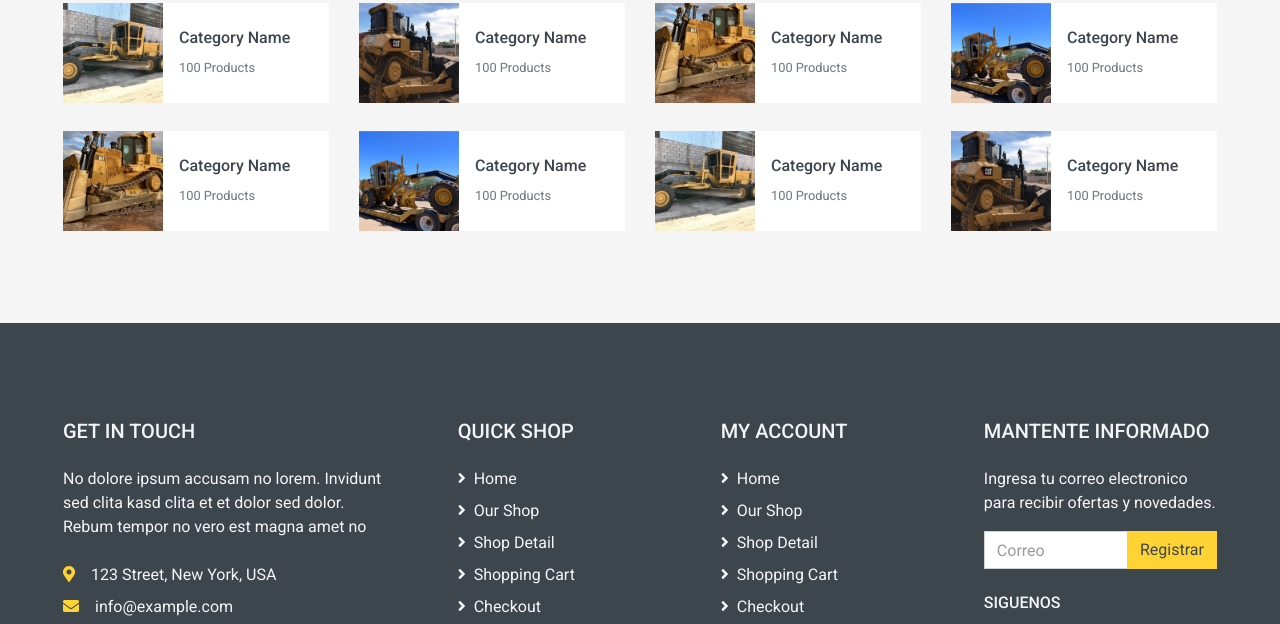
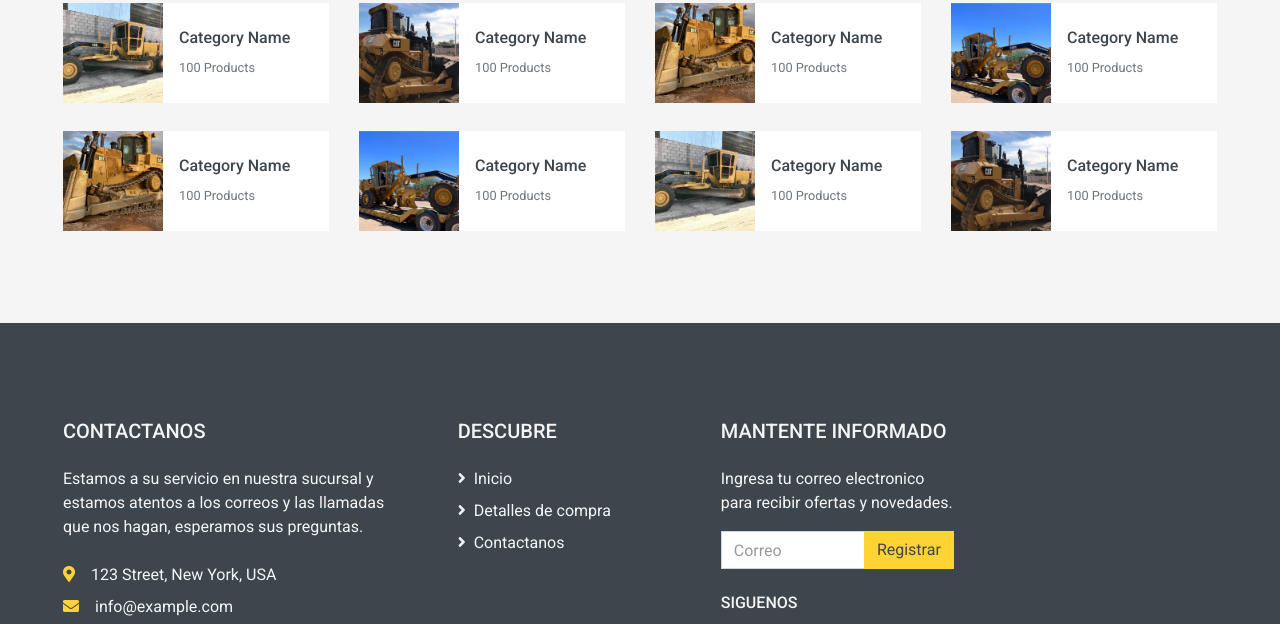
Before and after one commit to byncvn/Webdev, a plain HTML site: page index.html in a window 1280 px wide. Shown: the part 998-1622 px from the top of the page. Drawn offline with nearby package versions, Linux system fonts and the light colour scheme.

Commit message:
secciones eliminadas

```diff
--- a/index.html
+++ b/index.html
@@ -351,8 +351,8 @@
     <div class="container-fluid bg-dark text-secondary mt-5 pt-5">
         <div class="row px-xl-5 pt-5">
             <div class="col-lg-4 col-md-12 mb-5 pr-3 pr-xl-5">
-                <h5 class="text-secondary text-uppercase mb-4">Get In Touch</h5>
-                <p class="mb-4">No dolore ipsum accusam no lorem. Invidunt sed clita kasd clita et et dolor sed dolor. Rebum tempor no vero est magna amet no</p>
+                <h5 class="text-secondary text-uppercase mb-4">Contactanos</h5>
+                <p class="mb-4">Estamos a su servicio en nuestra sucursal y estamos atentos a los correos y las llamadas que nos hagan, esperamos sus preguntas.</p>
                 <p class="mb-2"><i class="fa fa-map-marker-alt text-primary mr-3"></i>123 Street, New York, USA</p>
                 <p class="mb-2"><i class="fa fa-envelope text-primary mr-3"></i>info@example.com</p>
                 <p class="mb-0"><i class="fa fa-phone-alt text-primary mr-3"></i>+012 345 67890</p>
@@ -360,25 +360,11 @@
             <div class="col-lg-8 col-md-12">
                 <div class="row">
                     <div class="col-md-4 mb-5">
-                        <h5 class="text-secondary text-uppercase mb-4">Quick Shop</h5>
+                        <h5 class="text-secondary text-uppercase mb-4">Descubre</h5>
                         <div class="d-flex flex-column justify-content-start">
-                            <a class="text-secondary mb-2" href="#"><i class="fa fa-angle-right mr-2"></i>Home</a>
-                            <a class="text-secondary mb-2" href="#"><i class="fa fa-angle-right mr-2"></i>Our Shop</a>
-                            <a class="text-secondary mb-2" href="#"><i class="fa fa-angle-right mr-2"></i>Shop Detail</a>
-                            <a class="text-secondary mb-2" href="#"><i class="fa fa-angle-right mr-2"></i>Shopping Cart</a>
-                            <a class="text-secondary mb-2" href="#"><i class="fa fa-angle-right mr-2"></i>Checkout</a>
-                            <a class="text-secondary" href="#"><i class="fa fa-angle-right mr-2"></i>Contact Us</a>
-                        </div>
-                    </div>
-                    <div class="col-md-4 mb-5">
-                        <h5 class="text-secondary text-uppercase mb-4">My Account</h5>
-                        <div class="d-flex flex-column justify-content-start">
-                            <a class="text-secondary mb-2" href="#"><i class="fa fa-angle-right mr-2"></i>Home</a>
-                            <a class="text-secondary mb-2" href="#"><i class="fa fa-angle-right mr-2"></i>Our Shop</a>
-                            <a class="text-secondary mb-2" href="#"><i class="fa fa-angle-right mr-2"></i>Shop Detail</a>
-                            <a class="text-secondary mb-2" href="#"><i class="fa fa-angle-right mr-2"></i>Shopping Cart</a>
-                            <a class="text-secondary mb-2" href="#"><i class="fa fa-angle-right mr-2"></i>Checkout</a>
-                            <a class="text-secondary" href="#"><i class="fa fa-angle-right mr-2"></i>Contact Us</a>
+                            <a class="text-secondary mb-2" href="#"><i class="fa fa-angle-right mr-2"></i>Inicio</a>
+                            <a class="text-secondary mb-2" href="detail.html"><i class="fa fa-angle-right mr-2"></i>Detalles de compra</a>
+                            <a class="text-secondary" href="/contact.html"><i class="fa fa-angle-right mr-2"></i>Contactanos</a>
                         </div>
                     </div>
                     <div class="col-md-4 mb-5">
```
